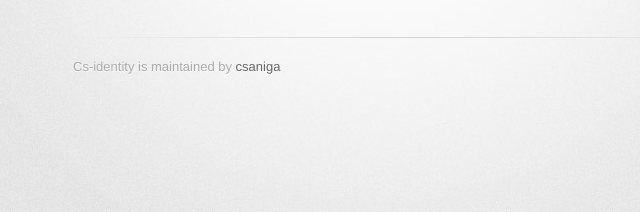
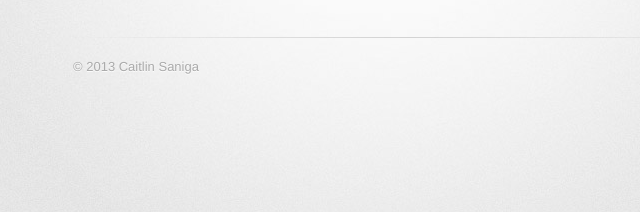
Before and after one commit to csaniga/CS-Identity, a plain HTML site: page index.html in a window 1280 px wide. Shown: the part 291-503 px from the top of the page, 257-897 px from the left. Drawn offline with Linux system fonts and the light colour scheme; a web font is replaced by a local one.

Commit message:
Footer Cleanup

```diff
--- a/index.html
+++ b/index.html
@@ -29,7 +29,7 @@
         </section>
 
         <footer>
-          Cs-identity is maintained by <a href="https://github.com/csaniga">csaniga</a><br>
+          &copy 2013 Caitlin Saniga
         </footer>
 
 
```
